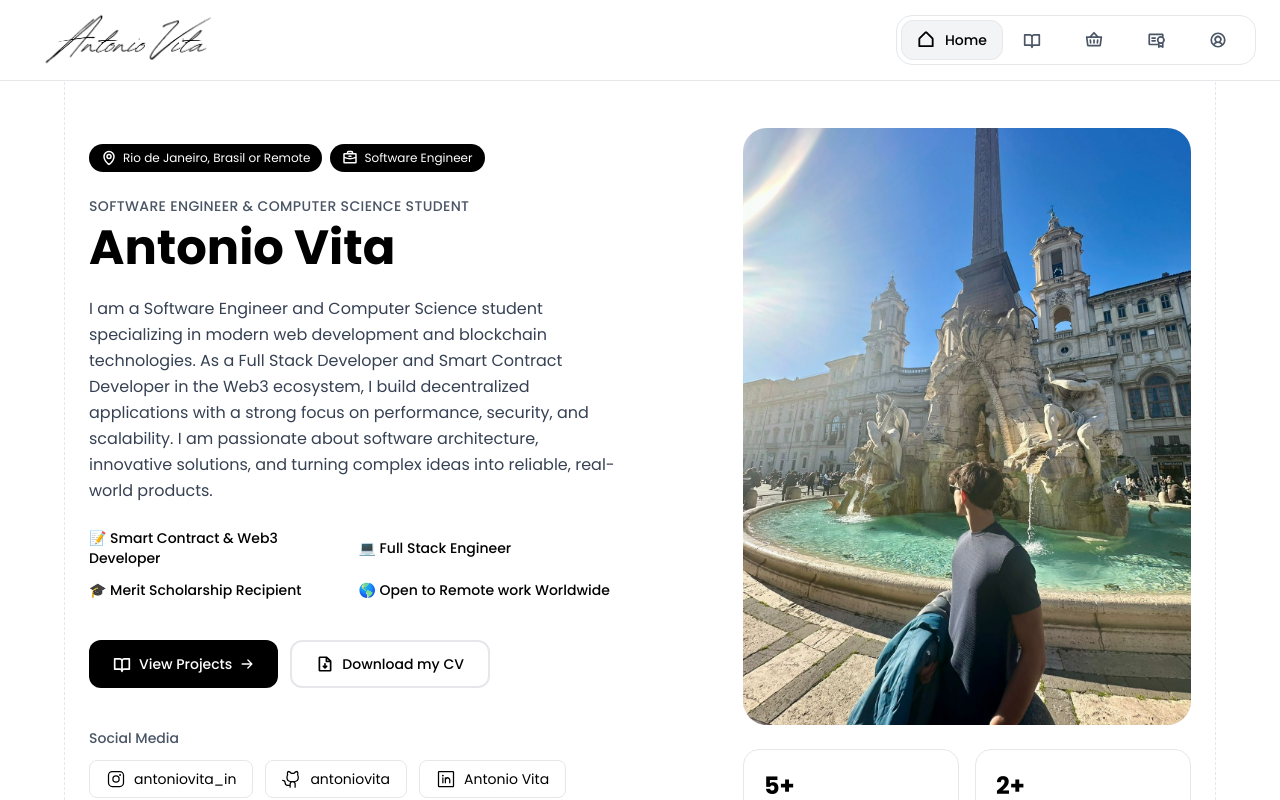
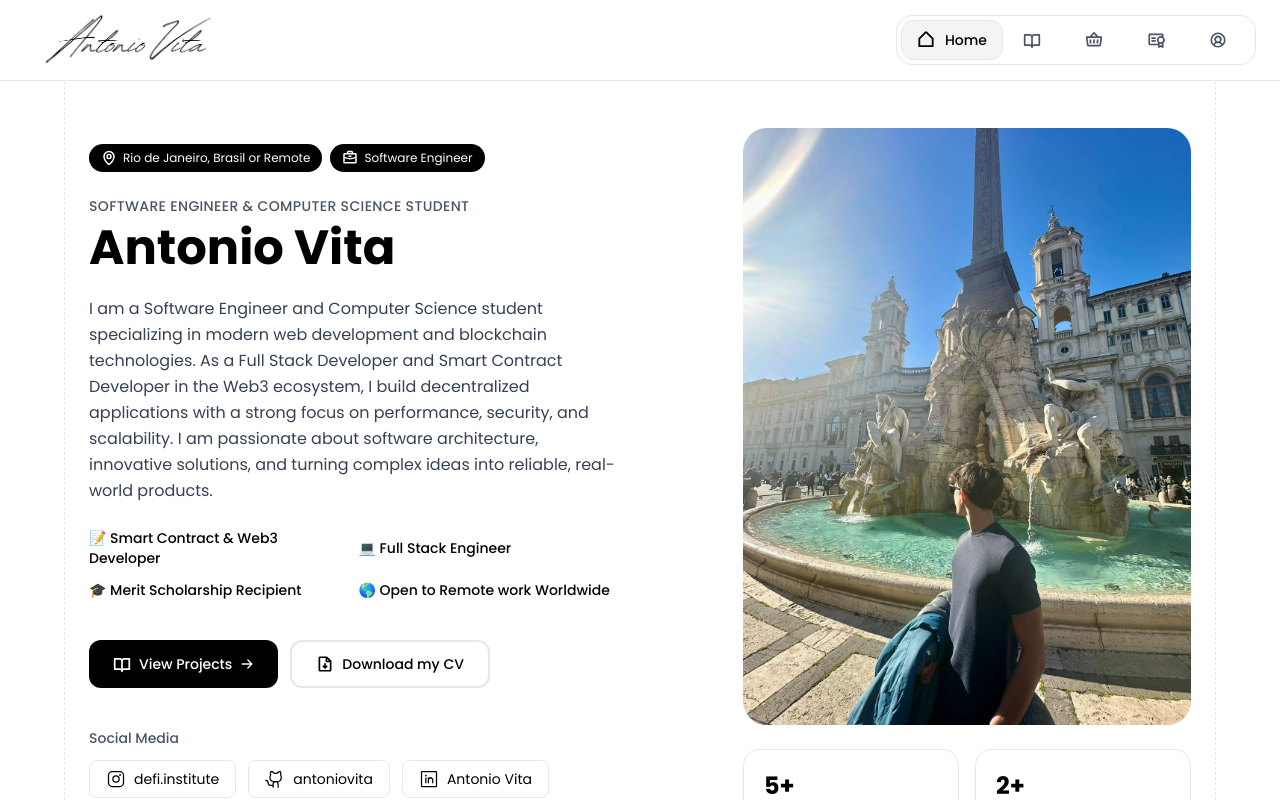
Before and after one commit to antoniovita/antoniovitaws, a Next.js app: page / in a window 1280 px wide. Shown: the top 800 px of the page. Built offline with nearby package versions, Linux system fonts and the light colour scheme.

Commit message:
refactor: troca do instagram

```diff
--- a/app/page.tsx
+++ b/app/page.tsx
@@ -108,11 +108,11 @@
               <p className="text-sm text-gray-600 font-medium">Social Media</p>
               <div className="flex flex-wrap gap-3">
                 <a
-                  href="https://www.instagram.com/antoniovita_fi/"
+                  href="https://www.instagram.com/defi.institute/"
                   className="inline-flex items-center gap-2 px-4 py-2 bg-white border border-gray-200 rounded-lg hover:bg-gray-50 transition-colors text-sm"
                 >
                   <PiInstagramLogo className="text-black" size={20} />
-                  antoniovita_in
+                  defi.institute
                 </a>
 
                 <a
```
